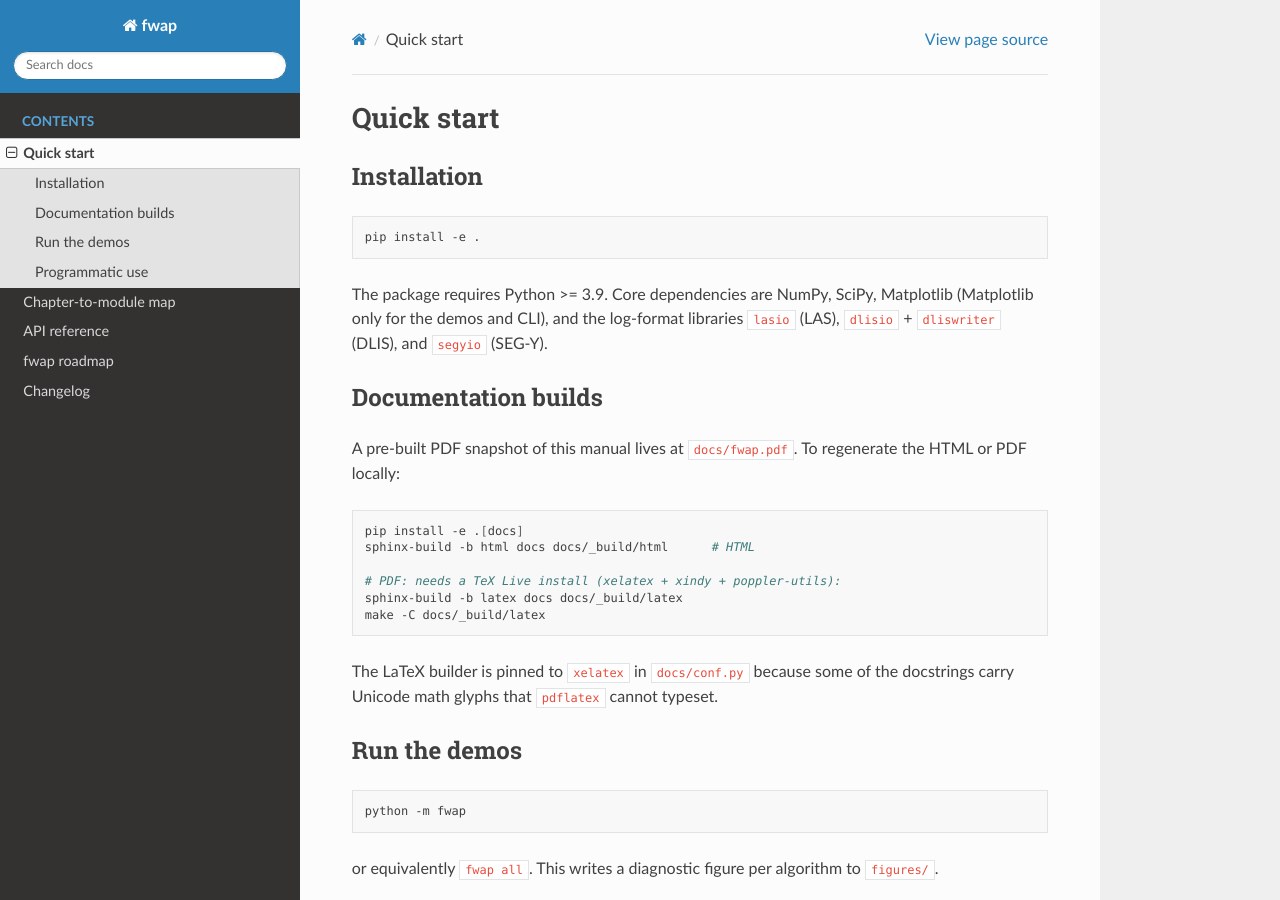
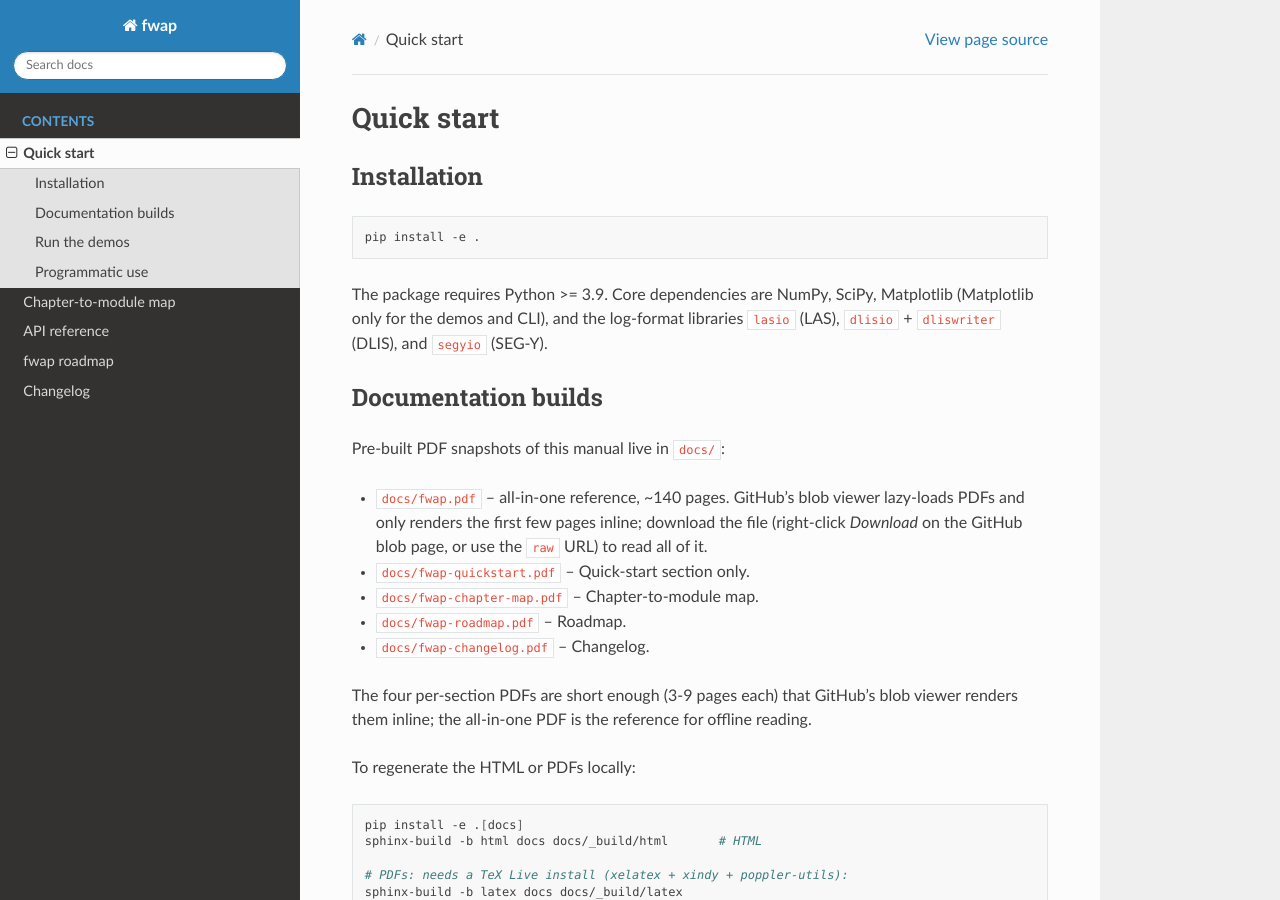
Before and after one commit to ingehap/fwap, a Sphinx documentation site: the page built from docs/quickstart.rst, in a window 1280 px wide and 900 px high. Built offline with Sphinx 7.4.7 and the Read the Docs theme 3.1.0, drawn with Linux system fonts in a browser that asks for light colours; pages that are not in the unit, such as notebooks, are missing from menus; some of the changed text lies outside the part shown.

Commit message:
docs: add per-section PDFs alongside the all-in-one fwap.pdf
GitHub's blob viewer lazy-loads PDFs and only renders the first
few pages inline; the 139-page fwap.pdf therefore looks
truncated to ~5 pages on the web (the full file is fine when
downloaded).

Configures Sphinx's `latex_documents` to produce four short
per-section PDFs in addition to the all-in-one reference. Each
section is short enough to render fully in GitHub's blob view:

* docs/fwap-quickstart.pdf    --   4 pages,  52K
* docs/fwap-chapter-map.pdf   --   3 pages,  40K
* docs/fwap-roadmap.pdf       --   6 pages,  72K
* docs/fwap-changelog.pdf     --   9 pages,  56K
* docs/fwap.pdf               -- 139 pages, 576K  (offline reference)

The api.rst section is intentionally left out of the per-section
split: at ~100 pages it is the bulk of the all-in-one reference
and would not benefit from a standalone PDF; readers wanting the
API reference should use the HTML build (sphinx-build -b html
docs docs/_build/html) or the all-in-one PDF.

`make` in docs/_build/latex now turns each .tex file into its
own .pdf in one shot. The build pipeline is otherwise unchanged
(xelatex pinned via latex_engine in conf.py; texlive-xetex +
xindy + poppler-utils system deps).

Updates the "Documentation builds" section of the quickstart to
list the five PDFs and explain when to use which (per-section for
inline GitHub view, all-in-one for offline reading).

https://claude.ai/code/session_01CFoCXrVWRCGZ7efLjkAMSf

```diff
--- a/docs/conf.py
+++ b/docs/conf.py
@@ -63,6 +63,28 @@ exclude_patterns = ["_build", "Thumbs.db", ".DS_Store"]
 # default, removing the need for inputenc / utf8x shims.
 latex_engine = "xelatex"
 
+# Per-section PDFs in addition to the all-in-one reference. Each
+# entry produces a standalone LaTeX document; ``make`` in the
+# build/latex directory then turns each .tex file into its own .pdf.
+# Splitting like this lets GitHub's blob viewer render the shorter
+# sections inline (it lazy-loads PDFs and caps the inline view at a
+# few pages, so a single 139-page reference is awkward to read on
+# the web).
+latex_documents = [
+    # All-in-one reference.
+    ("index",       "fwap.tex",
+     "fwap -- Full-Waveform Acoustic Processing",  author, "manual"),
+    # Per-top-level-section PDFs (~5-10 pages each).
+    ("quickstart",  "fwap-quickstart.tex",
+     "fwap -- Quick start",                        author, "howto"),
+    ("chapter_map", "fwap-chapter-map.tex",
+     "fwap -- Chapter-to-module map",              author, "howto"),
+    ("roadmap",     "fwap-roadmap.tex",
+     "fwap -- Roadmap",                            author, "howto"),
+    ("changelog",   "fwap-changelog.tex",
+     "fwap -- Changelog",                          author, "howto"),
+]
+
 html_theme = "sphinx_rtd_theme"
 html_static_path = ["_static"]
 html_title = f"fwap {release}"
--- a/docs/quickstart.rst
+++ b/docs/quickstart.rst
@@ -16,21 +16,38 @@ log-format libraries ``lasio`` (LAS), ``dlisio`` + ``dliswriter``
 Documentation builds
 --------------------
 
-A pre-built PDF snapshot of this manual lives at
-:file:`docs/fwap.pdf`. To regenerate the HTML or PDF locally:
+Pre-built PDF snapshots of this manual live in :file:`docs/`:
+
+* :file:`docs/fwap.pdf` -- all-in-one reference, ~140 pages.
+  GitHub's blob viewer lazy-loads PDFs and only renders the first
+  few pages inline; download the file (right-click *Download* on
+  the GitHub blob page, or use the ``raw`` URL) to read all of it.
+* :file:`docs/fwap-quickstart.pdf` -- Quick-start section only.
+* :file:`docs/fwap-chapter-map.pdf` -- Chapter-to-module map.
+* :file:`docs/fwap-roadmap.pdf` -- Roadmap.
+* :file:`docs/fwap-changelog.pdf` -- Changelog.
+
+The four per-section PDFs are short enough (3-9 pages each) that
+GitHub's blob viewer renders them inline; the all-in-one PDF is
+the reference for offline reading.
+
+To regenerate the HTML or PDFs locally:
 
 .. code-block:: bash
 
    pip install -e .[docs]
-   sphinx-build -b html docs docs/_build/html      # HTML
+   sphinx-build -b html docs docs/_build/html       # HTML
 
-   # PDF: needs a TeX Live install (xelatex + xindy + poppler-utils):
+   # PDFs: needs a TeX Live install (xelatex + xindy + poppler-utils):
    sphinx-build -b latex docs docs/_build/latex
-   make -C docs/_build/latex
+   make -C docs/_build/latex                        # builds all PDFs
 
-The LaTeX builder is pinned to ``xelatex`` in :file:`docs/conf.py`
-because some of the docstrings carry Unicode math glyphs that
-``pdflatex`` cannot typeset.
+``make`` produces five PDFs in ``docs/_build/latex/``: the all-in-one
+``fwap.pdf`` plus four per-section PDFs configured via
+``latex_documents`` in :file:`docs/conf.py`. The LaTeX builder is
+pinned to ``xelatex`` in :file:`docs/conf.py` because some of the
+docstrings carry Unicode math glyphs that ``pdflatex`` cannot
+typeset.
 
 Run the demos
 -------------
```
Also changed, not shown: 5 other files.
